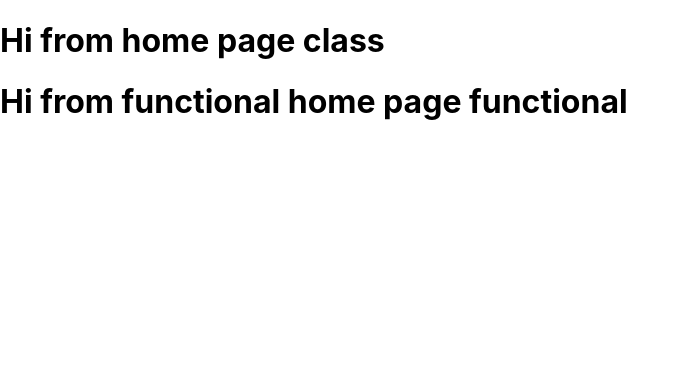
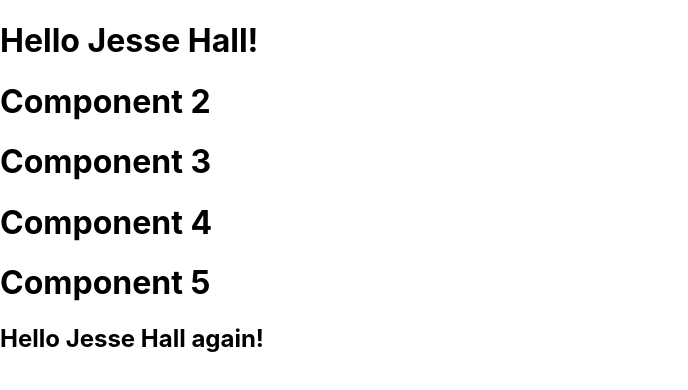
Before and after one commit to ajittupe2548/react-practice, a React (Create React App) app: page / in a window 1280 px wide. Shown: the top 390 px of the page, without its empty margins (0-688 px from the left). Built offline with nearby package versions, Linux system fonts and the light colour scheme.

Commit message:
Added : useContext

```diff
--- a/src/App.js
+++ b/src/App.js
@@ -1,11 +1,9 @@
 import './App.css';
-import CHome from './Components/CHome';
 import FHome from './Components/FHome';
 
 function App() {
   return (
     <div className="App">
-      <CHome/>
       <FHome/>
     </div>
   );
--- a/src/Components/FHome.js
+++ b/src/Components/FHome.js
@@ -1,11 +1,62 @@
-import React from 'react'
+import React, { useState, createContext, useContext } from 'react'
 
 function FHome() {
     return (
         <div>
-            <h1>Hi from functional home page functional</h1>
+            <Component1 />
         </div>
     )
 }
 
+const UserContext = createContext()
+function Component1() {
+    const [user, setUser] = useState("Jesse Hall");
+
+    return (
+        <>
+            <UserContext.Provider value={user}>
+                <h1>{`Hello ${user}!`}</h1>
+                <Component2 user={user} />
+            </UserContext.Provider>
+        </>
+    );
+}
+
+function Component2({ user }) {
+    return (
+        <>
+            <h1>Component 2</h1>
+            <Component3 user={user} />
+        </>
+    );
+}
+
+function Component3({ user }) {
+    return (
+        <>
+            <h1>Component 3</h1>
+            <Component4 user={user} />
+        </>
+    );
+}
+
+function Component4({ user }) {
+    return (
+        <>
+            <h1>Component 4</h1>
+            <Component5 user={user} />
+        </>
+    );
+}
+
+function Component5() {
+    const user = useContext(UserContext);
+    return (
+        <>
+            <h1>Component 5</h1>
+            <h2>{`Hello ${user} again!`}</h2>
+        </>
+    );
+}
+
 export default FHome;
```
